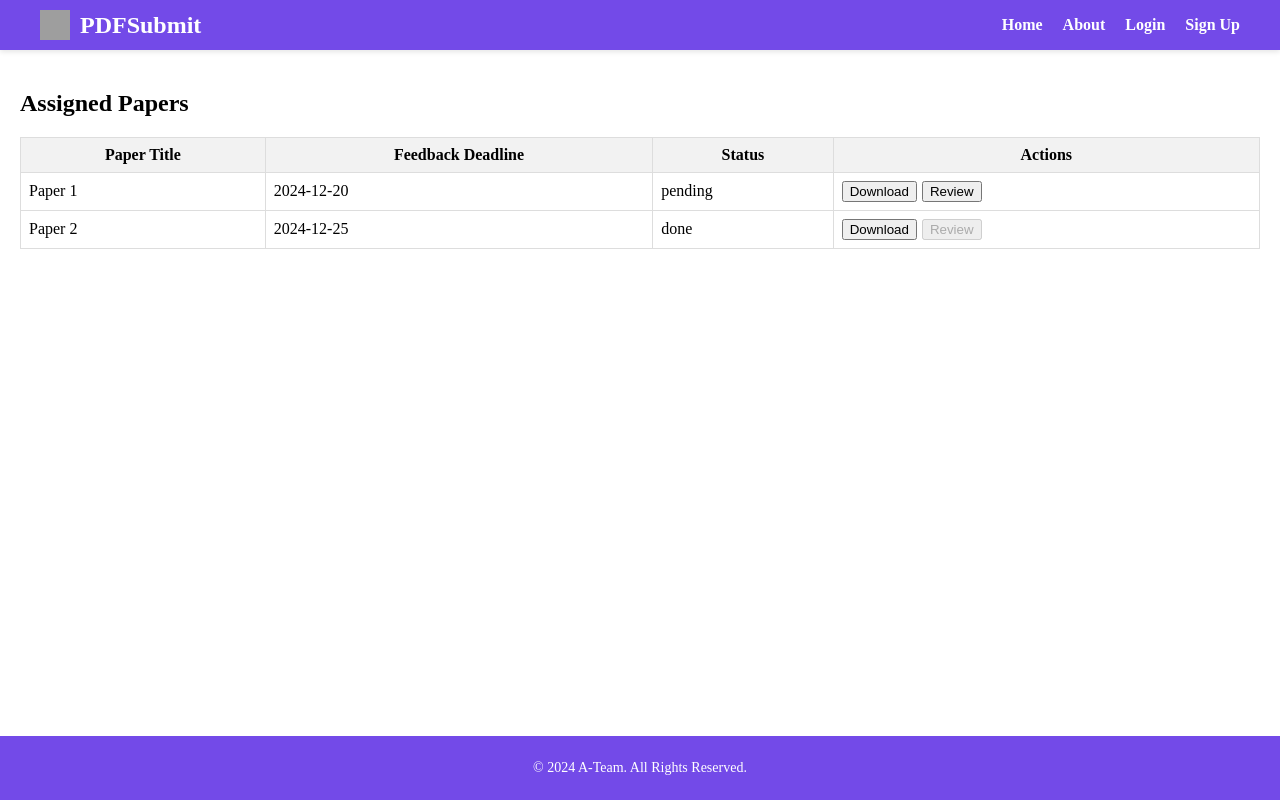
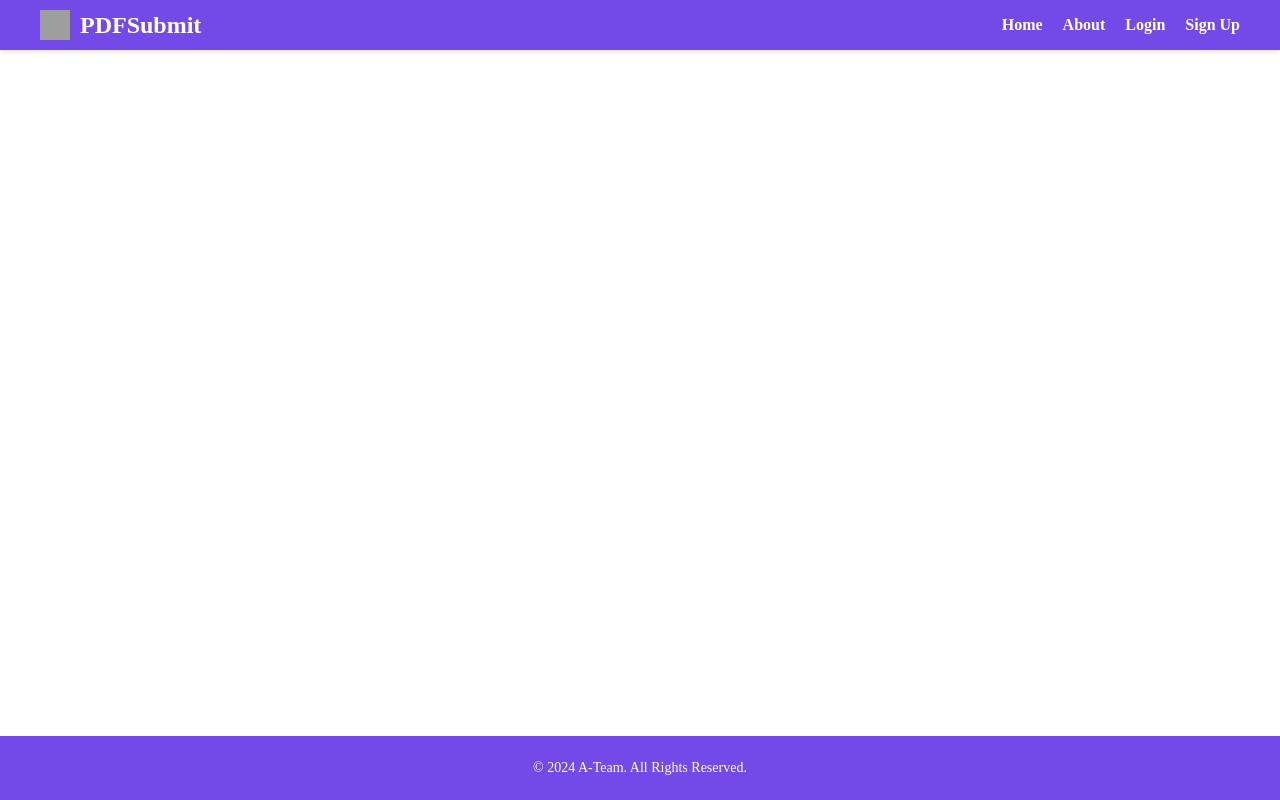
Before and after one commit to kolibrik666/PdfSub, a Vue app in the folder frontend/: page /reviewer in a window 1280 px wide. Built offline with nearby package versions, Linux system fonts and the light colour scheme; grey boxes are pictures that could not be loaded.

Commit message:
Deleted one more view

```diff
--- a/frontend/src/router/index.js
+++ b/frontend/src/router/index.js
@@ -4,7 +4,6 @@ import SignUpView from '../views/SignUpView.vue'
 import AdminView from '../views/AdminView.vue'
 import PublicationDetailView from '../views/PublicationDetailView.vue';
 import LandingPageView from '@/views/LandingPageView.vue'
-import ReviewerView from '@/views/ReviewerView.vue';
 import ReviewView from '@/views/ReviewView.vue';
 import PublicationsView from "@/views/PublicationsView.vue";
 
@@ -14,7 +13,6 @@ const routes = [
     name: 'home',
     component: LandingPageView
   },
-
   {
     path: '/login',
     name: 'login',
@@ -40,11 +38,6 @@ const routes = [
     path: '/publications',
     name: 'publications',
     component: PublicationsView,
-  },
-  {
-    path: '/reviewer',
-    name: 'reviewer',
-    component: ReviewerView,
   },
   {
     path: '/review/:paper_id',
--- a/frontend/src/views/ReviewerView.vue
+++ /dev/null
@@ -1,95 +0,0 @@
-<template>
-    <div class="reviewer-view">
-      <h1>Assigned Papers</h1>
-
-      <!-- Displaying a list of assigned papers -->
-      <table>
-        <thead>
-          <tr>
-            <th>Paper Title</th>
-            <th>Feedback Deadline</th>
-            <th>Status</th>
-            <th>Actions</th>
-          </tr>
-        </thead>
-        <tbody>
-          <tr v-for="paper in papers" :key="paper.id">
-
-            <td>{{ paper.title }}</td>
-            <td>{{ paper.deadline }}</td>
-            <td>{{ paper.status }}</td>
-            <td>
-              <button @click="downloadPaper(paper.fileUrl)">Download</button>
-              <button
-      @click="handleReview(paper)"
-      :disabled="paper.status === 'done'"
-    >
-      Review
-    </button>
-            </td>
-          </tr>
-        </tbody>
-      </table>
-    </div>
-  </template>
-
-  <script>
-  export default {
-    data() {
-      return {
-        papers: [
-          { id: 1, title: 'Paper 1', deadline: '2024-12-20', status: 'pending', fileUrl: 'path/to/paper1.pdf' },
-          { id: 2, title: 'Paper 2', deadline: '2024-12-25', status: 'done', fileUrl: 'path/to/paper2.pdf' },
-        ],
-      };
-    },
-    methods: {
-        handleReview(paper) {
-      if (paper.status === 'pending') {
-        this.$router.push('/review/' + paper.id);
-      } else {
-        this.downloadPaper(paper.fileUrl);
-      }
-    },
-      // Download paper logic
-      downloadPaper(fileUrl) {
-        const link = document.createElement('a');
-        link.href = fileUrl;
-        link.download = fileUrl.split('/').pop();
-        link.click();
-      },
-
-      // Change status to "done" after feedback submission
-      markFeedbackDone(paperId) {
-        const paper = this.papers.find(p => p.id === paperId);
-        if (paper) {
-          paper.status = 'done';
-        }
-      },
-    },
-  };
-  </script>
-
-  <style scoped>
-  .reviewer-view {
-    padding: 20px;
-  }
-
-  table {
-    width: 100%;
-    border-collapse: collapse;
-  }
-
-  th, td {
-    border: 1px solid #ddd;
-    padding: 8px;
-  }
-
-  th {
-    background-color: #f2f2f2;
-  }
-
-  button {
-    margin-right: 5px;
-  }
-  </style>
```
